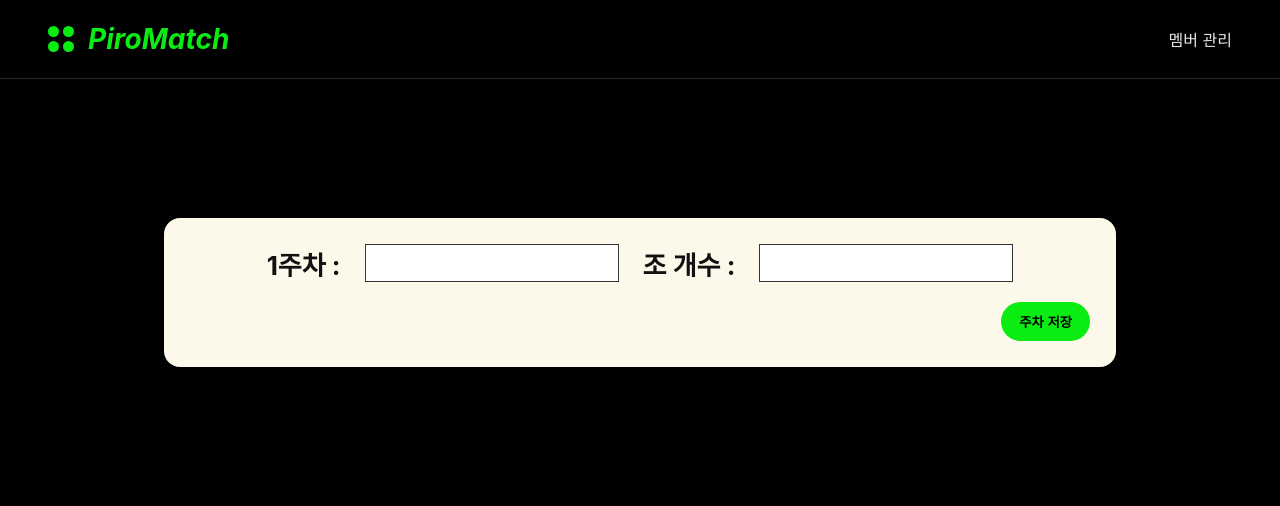
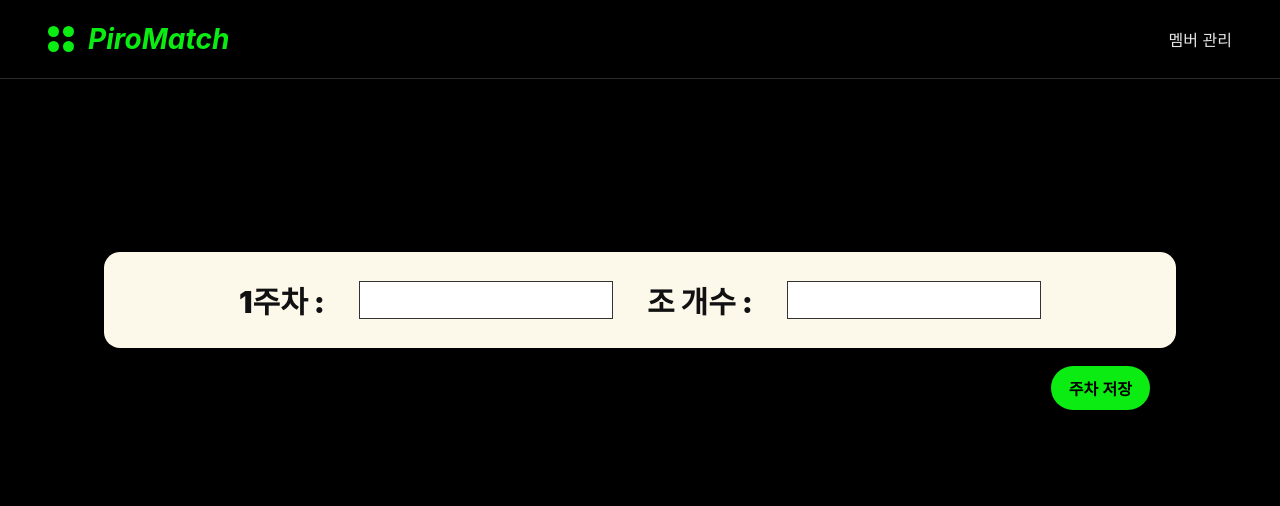
Before and after one commit to Pirogramming-24/hackathon_Duchonku4jo, a Django app: page /weeks/create/ in a window 1280 px wide. Shown: the top 506 px of the page. Run offline with Django 5.2, Linux system fonts and the light colour scheme; data that the repository does not hold is empty.

Commit message:
chore: 채령 templates/weeks/form.html 전체 수정. 주차 등록 페이지의 주차등록 submit 버튼 위치 조정 및 전체 css 수정하기위해 전체 클래스명과 html 구조 수정

```diff
--- a/src/templates/weeks/form.html
+++ b/src/templates/weeks/form.html
@@ -3,22 +3,38 @@
 
 {% block extra_head %}
 <style>
+    :root {
+        --green: #0BEC12;
+        --beige: #FCF9EA;
+    }
+
+    .wrap {
+        max-width: 1200px;
+        margin: 0 auto;
+        padding: 34px 24px 60px;
+        position: relative;
+    }
+
     .panel {
-        max-width: 900px;
-        margin: 140px auto;
-        background: #FCF9EA;
-        padding: 26px;
+        width: min(1020px, 100%);
+        margin: 140px auto 0;
+        background: var(--beige);
         border-radius: 16px;
+        padding: 26px 26px;
         color: #111;
+        display: flex;
+        align-items: center;
+        justify-content: center;
     }
 
     .row {
         display: flex;
+        align-items: center;
         justify-content: center;
-        gap: 24px;
-        align-items: center;
-        font-size: 26px;
-        font-weight: 700;
+        gap: 34px;
+        flex-wrap: wrap;
+        font-size: 30px;
+        font-weight: 900;
     }
 
     input {
@@ -28,37 +44,42 @@
         border: 1px solid #333;
     }
 
-    .save {
-        margin-top: 20px;
+    .save-wrap {
+        width: min(1020px, 100%);
+        margin: 18px auto 0;
         display: flex;
         justify-content: flex-end;
     }
 
-    .save button {
-        background: #0BEC12;
+    .save-btn-week {
         border: 0;
         border-radius: 999px;
+        background: var(--green);
+        color: #000;
+        font-weight: 900;
+        font-size: 16px;
         padding: 10px 18px;
-        font-weight: 700;
         cursor: pointer;
     }
 </style>
 {% endblock %}
 
 {% block content %}
-<div class="panel">
-    <form method="post">
-        {% csrf_token %}
+<div class="wrap">
+<form method="post">
+    {% csrf_token %}
+    <div class="panel">
         <div class="row">
             <div>{{ next_week_no }}주차 :</div>
             {{ form.pr_name }}
             <div>조 개수 :</div>
             {{ form.team_count }}
         </div>
+    </div>
 
-        <div class="save">
-            <button type="submit">주차 저장</button>
-        </div>
-    </form>
+    <div class="save-wrap">
+        <button class="save-btn-week" type="submit">주차 저장</button>
+    </div>
+</form>
 </div>
 {% endblock %}
```
